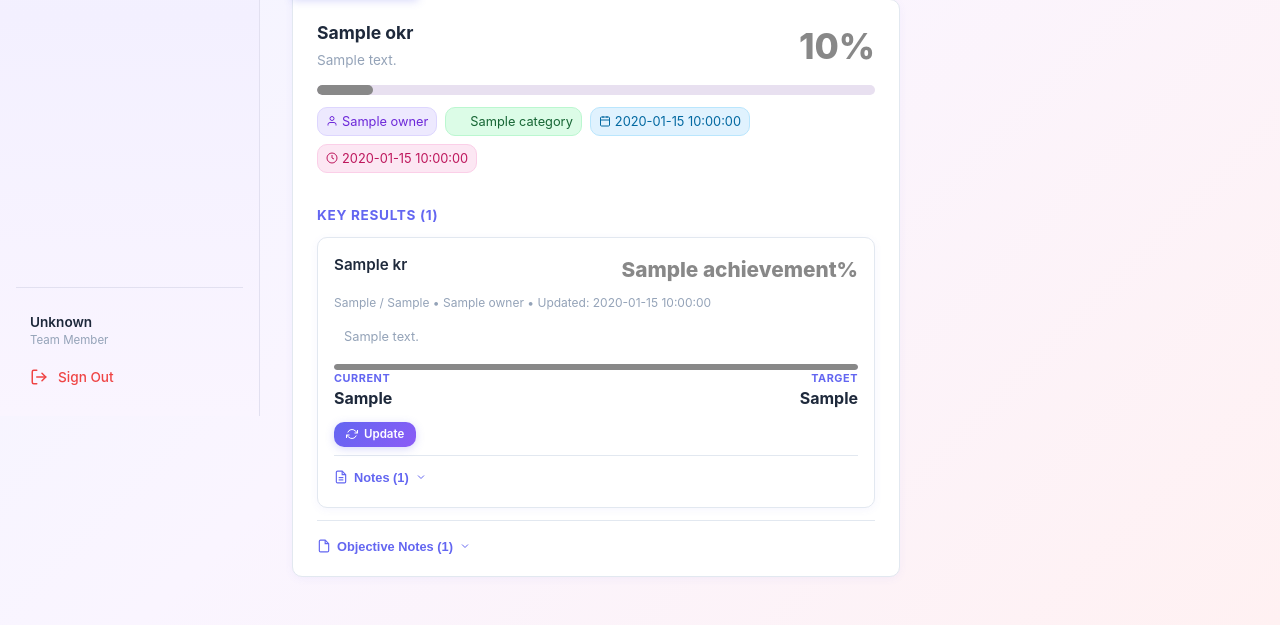
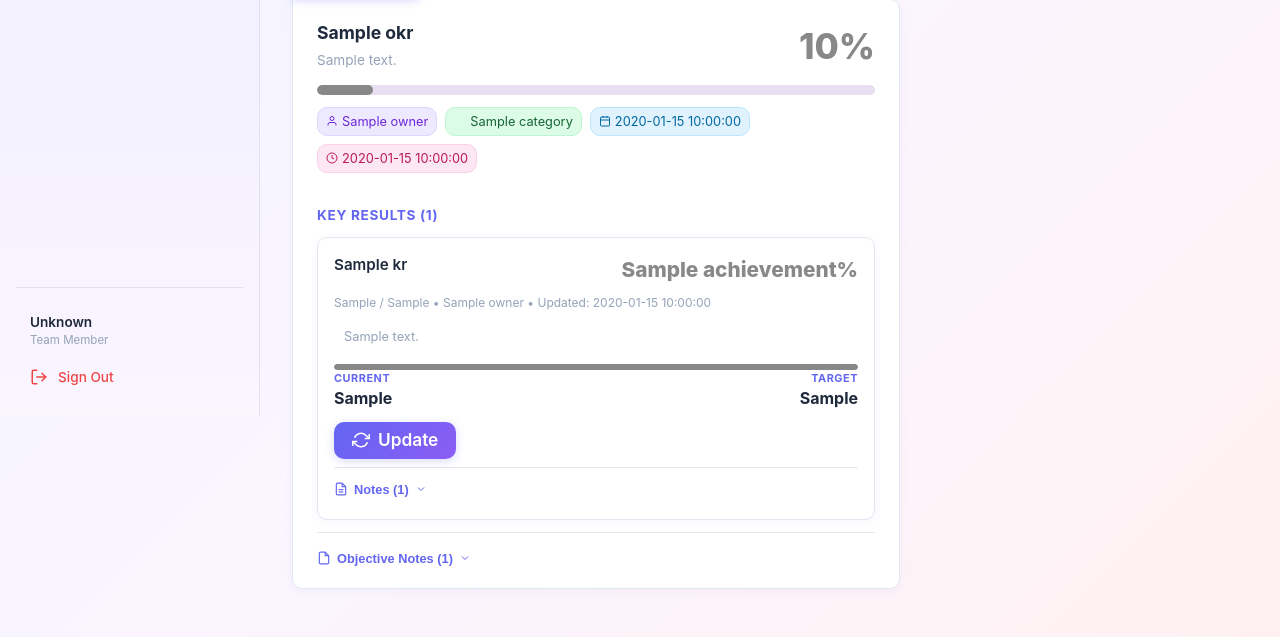
Before and after one commit to uptimescavenger/okr-tracker-flask, a Flask app: template templates/tracker.html in a window 1280 px wide. Shown: the part 384-1021 px from the top of the page. Run offline with Flask 3, Linux system fonts and the light colour scheme; the template is opened without the code that fills it: most values are stand-ins (such as "Sample title", 1, 10 or a date in 2020); some libraries are stand-ins or nearby versions.

Commit message:
Resize action buttons 1.5x and relocate + Key Result to OKR header
- New .btn-action-lg class: padding 6x18, font-size 1.08rem, 18px icons
  (1.5x of the existing .btn-sm baseline)
- Applied to: + Add Objective (tab bar), + Key Result (relocated),
  and the inline Update button on each KR card
- Moved + Key Result out of the 'Key Results (N)' subheader into the
  OKR header's pills row, right-aligned via .pills-action {margin-left:auto}
  so it sits at the far right of the row alongside Owner / Category /
  Date / Updated pills, while still wrapping cleanly on narrow screens

Co-Authored-By: Claude Sonnet 4.6 <noreply@anthropic.com>

```diff
--- a/static/css/style.css
+++ b/static/css/style.css
@@ -250,6 +250,18 @@ a:hover { text-decoration: underline; }
   font-size: 0.72rem;
 }
 
+/* Primary-action buttons that should stand out (1.5x of btn-sm).
+   Use on top-level CRUD entry points: + Add Objective, + Key Result, Update. */
+.btn-action-lg {
+  padding: 6px 18px;
+  font-size: 1.08rem;
+  gap: 8px;
+}
+.btn-action-lg svg {
+  width: 18px;
+  height: 18px;
+}
+
 .btn-block { width: 100%; justify-content: center; }
 
 /* -- Cards -- */
@@ -463,8 +475,16 @@ a:hover { text-decoration: underline; }
 .okr-pills {
   display: flex;
   flex-wrap: wrap;
+  align-items: center;
   gap: 8px;
   padding: 0 24px 16px;
+}
+
+/* Right-aligned action button inside the pills row (e.g. + Key Result).
+   margin-left:auto pushes it to the far right while still wrapping cleanly
+   on narrow viewports. */
+.okr-pills .pills-action {
+  margin-left: auto;
 }
 
 .info-pill {
--- a/templates/tracker.html
+++ b/templates/tracker.html
@@ -127,7 +127,7 @@
         {% endfor %}
       </div>
       {% if auth.can_create_okr() %}
-      <button class="btn btn-primary btn-sm" onclick="openAddOkrModal()" style="white-space:nowrap;margin-left:12px;">
+      <button class="btn btn-primary btn-action-lg" onclick="openAddOkrModal()" style="white-space:nowrap;margin-left:12px;">
         <svg width="14" height="14" viewBox="0 0 24 24" fill="none" stroke="currentColor" stroke-width="2"><line x1="12" y1="5" x2="12" y2="19"/><line x1="5" y1="12" x2="19" y2="12"/></svg>
         Add Objective
       </button>
@@ -178,6 +178,12 @@
           {{ okr.last_updated }}
         </span>
         {% endif %}
+        {% if auth.can_create_kr_in_category(okr.category) %}
+        <button class="btn btn-primary btn-action-lg pills-action" onclick="openAddKrModal('{{ okr.id }}', '{{ okr.category }}')">
+          <svg width="12" height="12" viewBox="0 0 24 24" fill="none" stroke="currentColor" stroke-width="2"><line x1="12" y1="5" x2="12" y2="19"/><line x1="5" y1="12" x2="19" y2="12"/></svg>
+          Key Result
+        </button>
+        {% endif %}
       </div>
 
       {% if auth.can_edit_okr() or auth.can_delete_okr(okr.category) %}
@@ -205,12 +211,6 @@
       <div class="kr-section">
         <div class="kr-section-header">
           <span class="kr-section-title">Key Results ({{ okr.krs|length }})</span>
-          {% if auth.can_create_kr_in_category(okr.category) %}
-          <button class="btn btn-primary btn-sm" onclick="openAddKrModal('{{ okr.id }}', '{{ okr.category }}')">
-            <svg width="12" height="12" viewBox="0 0 24 24" fill="none" stroke="currentColor" stroke-width="2"><line x1="12" y1="5" x2="12" y2="19"/><line x1="5" y1="12" x2="19" y2="12"/></svg>
-            Key Result
-          </button>
-          {% endif %}
         </div>
 
         {% if okr.krs|length == 0 %}
@@ -258,7 +258,7 @@
 
           <div class="kr-actions">
             {% if auth.can_update_kr() %}
-            <button class="btn btn-primary btn-sm" onclick='openUpdateKrModal({{ kr|tojson }})'>
+            <button class="btn btn-primary btn-action-lg" onclick='openUpdateKrModal({{ kr|tojson }})'>
               <svg width="12" height="12" viewBox="0 0 24 24" fill="none" stroke="currentColor" stroke-width="2"><polyline points="23 4 23 10 17 10"/><polyline points="1 20 1 14 7 14"/><path d="M3.51 9a9 9 0 0 1 14.85-3.36L23 10M1 14l4.64 4.36A9 9 0 0 0 20.49 15"/></svg>
               Update
             </button>
```
